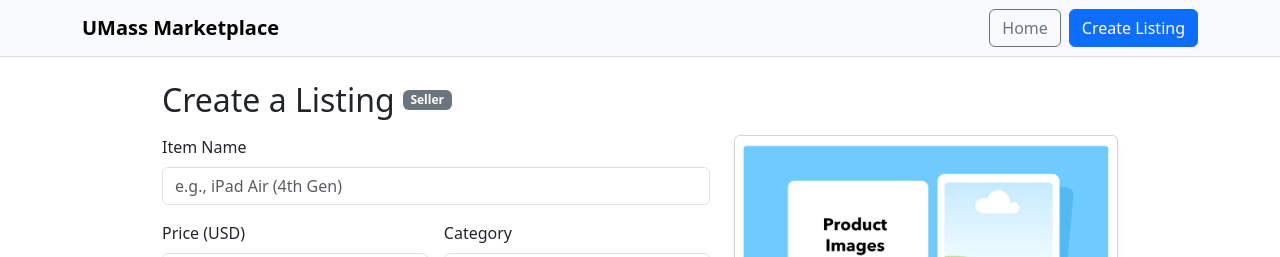
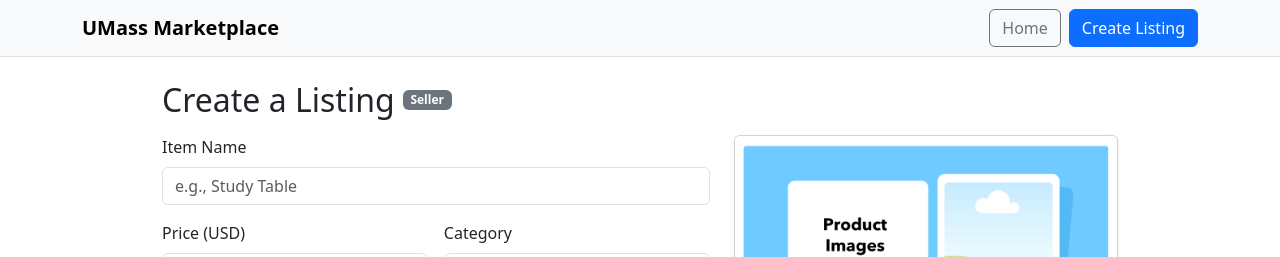
Before and after one commit to isha-234/umass-marketplace, a React (Create React App) app in the folder frontend/: page /sell/new in a window 1280 px wide. Shown: the top 257 px of the page. Built offline with nearby package versions, Linux system fonts and the light colour scheme; the HTML template or start-up script is replaced by a standard one.

Commit message:
modify product example

```diff
--- a/frontend/src/SellerCreateListing.js
+++ b/frontend/src/SellerCreateListing.js
@@ -158,7 +158,7 @@
                 className={`form-control ${formErrors.title ? "is-invalid" : ""}`}
                 value={formData.title}
                 onChange={handleChange}
-                placeholder="e.g., iPad Air (4th Gen)"
+                placeholder="e.g., Study Table"
               />
               {formErrors.title && <div className="invalid-feedback">{formErrors.title}</div>}
             </div>
```
